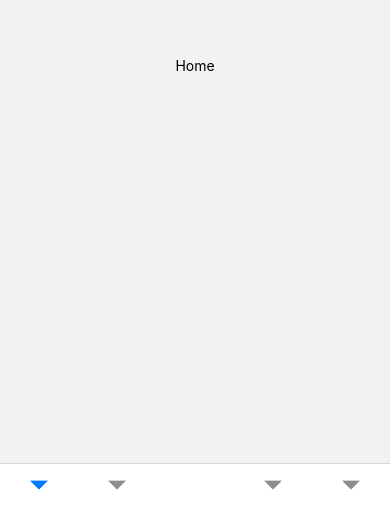
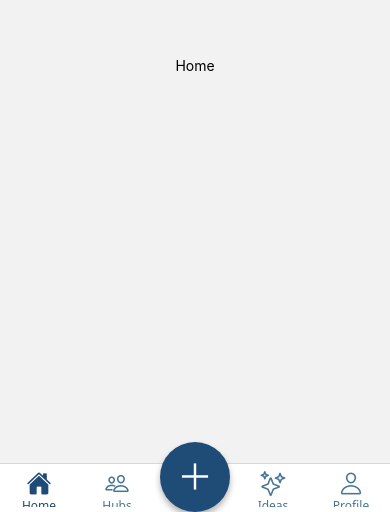
Before and after one commit to DenysGusti/m3hciss25, a React Native app: screen / in a window 390 px wide. Shown: the part 332-844 px from the top of the page. Built offline with nearby package versions, Linux system fonts and the light colour scheme.

Commit message:
added icons to tab navigation

```diff
--- a/package.json
+++ b/package.json
@@ -18,7 +18,8 @@
     "react-native-gesture-handler": "~2.24.0",
     "react-native-reanimated": "~3.17.4",
     "react-native-safe-area-context": "5.4.0",
-    "react-native-screens": "~4.10.0"
+    "react-native-screens": "~4.10.0",
+    "react-native-vector-icons": "^10.2.0"
   },
   "devDependencies": {
     "@babel/core": "^7.20.0"
--- a/src/navigation/TabNavigation.js
+++ b/src/navigation/TabNavigation.js
@@ -1,17 +1,18 @@
 import React from 'react';
 import { createBottomTabNavigator } from '@react-navigation/bottom-tabs';
+import Ionicons from 'react-native-vector-icons/Ionicons';
 import HomeScreen from '../screens/HomeScreen';
 import HubsScreen from '../screens/HubsScreen';
 import IdeasScreen from '../screens/IdeasScreen';
 import ProfileScreen from '../screens/ProfileScreen';
-import { TouchableOpacity, Text, StyleSheet } from 'react-native';
+import { Text, TouchableOpacity, StyleSheet } from 'react-native';
 
 const Tab = createBottomTabNavigator();
 
-function PlusButton(props) {
+function PlusButton({ children, onPress }) {
   return (
-    <TouchableOpacity style={styles.plusButton} {...props}>
-      <Text style={styles.plusText}>＋</Text>
+    <TouchableOpacity style={styles.plusButton} onPress={onPress}>
+      <Text style={styles.plusIcon}>＋</Text>
     </TouchableOpacity>
   );
 }
@@ -19,16 +20,33 @@ function PlusButton(props) {
 export default function TabNavigation() {
   return (
     <Tab.Navigator
-      screenOptions={{
+      screenOptions={({ route }) => ({
+        tabBarShowLabel: true,
+        tabBarLabelStyle: { fontSize: 12 },
+        tabBarActiveTintColor: '#1F4C77',  // TODO colors in 1 place
+        tabBarInactiveTintColor: '#487696',
         headerShown: false,
-        tabBarShowLabel: false,
-      }}
+        tabBarIcon: ({ focused, color, size }) => {
+          switch (route.name) {
+            case 'Home':
+              return <Ionicons name={focused ? 'home' : 'home-outline'} size={size} color={color} />;
+            case 'Hubs':
+              return <Ionicons name={focused ? 'people' : 'people-outline'} size={size} color={color} />;
+            case 'Ideas':
+              return <Ionicons name={focused ? 'sparkles' : 'sparkles-outline'} size={size} color={color} />;
+            case 'Profile':
+              return <Ionicons name={focused ? 'person' : 'person-outline'} size={size} color={color} />;
+            default:
+              return null;
+          }
+        },
+      })}
     >
       <Tab.Screen name="Home" component={HomeScreen} />
       <Tab.Screen name="Hubs" component={HubsScreen} />
       <Tab.Screen
         name="Create"
-        component={HomeScreen} // або ваш CreateScreen
+        component={HomeScreen} // Or CreateScreen
         options={{
           tabBarButton: (props) => <PlusButton {...props} />,
         }}
@@ -41,20 +59,24 @@ export default function TabNavigation() {
 
 const styles = StyleSheet.create({
   plusButton: {
-    backgroundColor: '#1F4C77',
-    width: 60,
-    height: 60,
-    borderRadius: 30,
-    top: -20,
+    position: 'absolute',
+    bottom: 0, // ensures consistent vertical alignment
+    alignSelf: 'center', // centers horizontally within tab bar slot
     justifyContent: 'center',
     alignItems: 'center',
+    backgroundColor: '#1F4C77',
+    width: 70,
+    height: 70,
+    borderRadius: 35,
     shadowColor: '#000',
-    shadowOpacity: 0.2,
-    shadowRadius: 5,
+    shadowOpacity: 0.3,
+    shadowOffset: { width: 0, height: 4 },
+    shadowRadius: 6,
+    elevation: 5,
   },
-  plusText: {
-    color: '#fff',
-    fontSize: 32,
-    lineHeight: 32,
+  plusIcon: {
+    color: 'white',
+    fontSize: 36,
+    lineHeight: 36,
   },
 });
```
Also changed, not shown: 1 other file (tests, documents, lock files or other folders).
